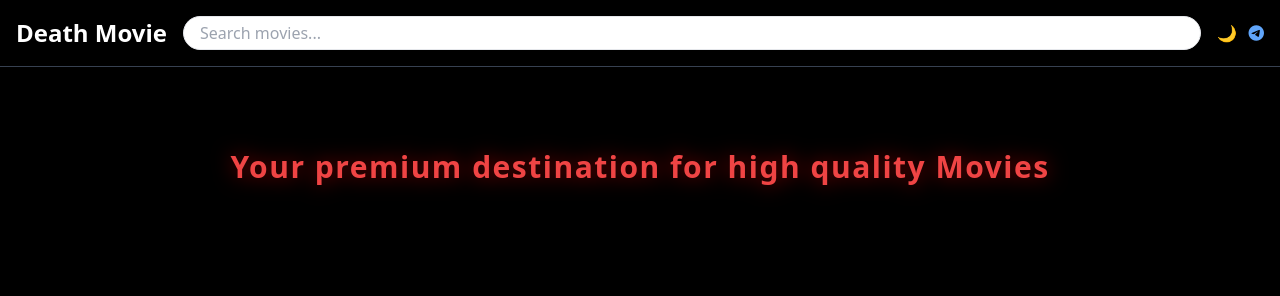
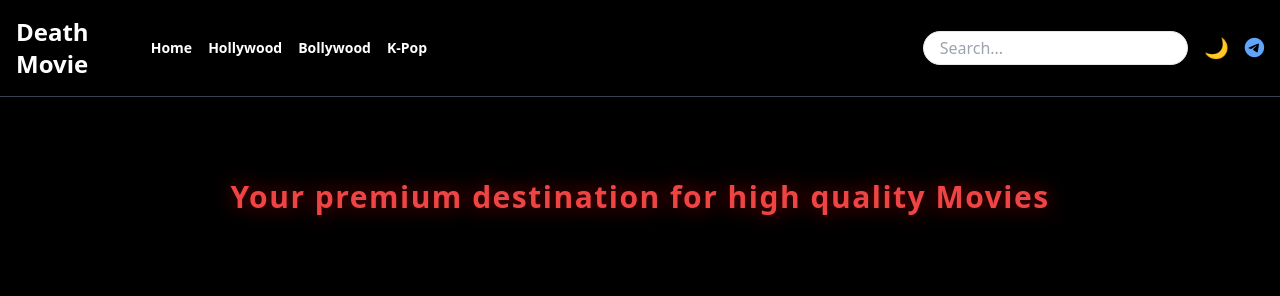
Before and after one commit to itzsandeepshrma/DeathMovie, a plain HTML site: page death.html in a window 1280 px wide. Shown: the top 296 px of the page. Drawn offline with nearby package versions, Linux system fonts and the light colour scheme.

Commit message:
Update death.html try

```diff
--- a/death.html
+++ b/death.html
@@ -28,20 +28,56 @@
     }
   </style>
 </head><body class="bg-black text-white dark:bg-white dark:text-black">
-  <!-- Navbar -->
-  <header class="flex items-center justify-between p-4 border-b border-gray-700 dark:border-gray-300">
-    <div class="text-2xl font-bold">Death Movie</div>
-    <div class="flex-grow px-4">
-      <input type="text" placeholder="Search movies..." class="w-full rounded-full px-4 py-1 text-black dark:text-white bg-white dark:bg-black border dark:border-gray-300" />
+
+
+<header class="flex flex-col md:flex-row md:items-center justify-between p-4 border-b border-gray-700 dark:border-gray-300 bg-black dark:bg-white">
+
+  <!-- Top Row: Left - Logo & Menu | Right - Icons -->
+  <div class="flex items-center justify-between w-full md:w-auto">
+    <!-- Left Side: Menu + Logo -->
+    <div class="flex items-center gap-3">
+      <button onclick="toggleMenu()" class="text-white dark:text-black text-xl md:hidden">
+        <i class="fas fa-ellipsis-v"></i>
+      </button>
+      <div class="text-2xl font-bold text-white dark:text-black">Death Movie</div>
     </div>
-    <div class="flex gap-3 items-center">
-      <button onclick="toggleTheme()">
+
+    <!-- Right Side: Theme + Telegram (visible on mobile too) -->
+    <div class="flex items-center gap-4 md:hidden">
+      <button onclick="toggleTheme()" class="text-white dark:text-black text-xl">
         <span id="theme-icon">🌙</span>
       </button>
-      <a href="https://t.me/deathchatting_world" target="_blank" class="flex items-center gap-1 text-blue-400 hover:underline">
-  <i class="fab fa-telegram-plane"></i></a>
+      <a href="https://t.me/deathchatting_world" target="_blank" class="text-blue-400 text-xl">
+        <i class="fab fa-telegram-plane"></i>
+      </a>
     </div>
-  </header>
+  </div>
+
+  <!-- Middle Row: Navigation + Search -->
+  <div class="flex flex-col md:flex-row md:items-center justify-between w-full mt-4 md:mt-0">
+
+    <!-- Navigation Menu -->
+    <nav class="flex flex-wrap items-center gap-4 text-white dark:text-black text-sm font-semibold justify-center md:justify-start">
+      <a href="#" class="hover:text-red-500 transition">Home</a>
+      <a href="#" class="hover:text-red-500 transition">Hollywood</a>
+      <a href="#" class="hover:text-red-500 transition">Bollywood</a>
+      <a href="#" class="hover:text-red-500 transition">K-Pop</a>
+    </nav>
+
+    <!-- Search + Icons (on desktop only) -->
+    <div class="hidden md:flex items-center gap-4 ml-auto">
+      <input type="text" placeholder="Search..." class="rounded-full px-4 py-1 text-black dark:text-white bg-white dark:bg-black border dark:border-gray-300" />
+      <button onclick="toggleTheme()" class="text-white dark:text-black text-xl">
+        <span id="theme-icon-desktop">🌙</span>
+      </button>
+      <a href="https://t.me/deathchatting_world" target="_blank" class="text-blue-400 text-xl">
+        <i class="fab fa-telegram-plane"></i>
+      </a>
+    </div>
+  </div>
+</header>
+
+
   <!-- Hero Slider Section -->
 <!-- Premium Tagline Section -->
 <section id="premiumTagline" class="h-[25vh] w-full bg-black flex items-center justify-center">
@@ -150,6 +186,18 @@
       document.getElementById('movieModal').classList.add('hidden');
     }
 
+
+
+// Optional: close dropdown if clicked outside
+document.addEventListener('click', function (e) {
+  const dropdown = document.getElementById('menuDropdown');
+  const button = e.target.closest('button');
+  if (!dropdown.contains(e.target) && (!button || button.textContent !== 'Menu')) {
+    dropdown.classList.add('hidden');
+    dropdown.classList.remove('block');
+  }
+});
+
     gsap.from('section', {opacity: 0, y: 50, duration: 1, stagger: 0.2});
   </script>
   <script src="https://cdnjs.cloudflare.com/ajax/libs/gsap/3.12.2/gsap.min.js"></script>
@@ -203,5 +251,23 @@
     ease: "power3.out"
   });
   </script>
+  <script>
+  function toggleTheme() {
+    const html = document.documentElement;
+    html.classList.toggle('dark');
+
+    const iconMobile = document.getElementById("theme-icon");
+    const iconDesktop = document.getElementById("theme-icon-desktop");
+
+    const theme = html.classList.contains("dark") ? "🌙" : "☀️";
+
+    if (iconMobile) iconMobile.textContent = theme;
+    if (iconDesktop) iconDesktop.textContent = theme;
+  }
+
+  function toggleMenu() {
+    alert("Tap to open category menu (mobile dropdown coming soon)");
+  }
+  </script>
 </body>
   </html>
```
